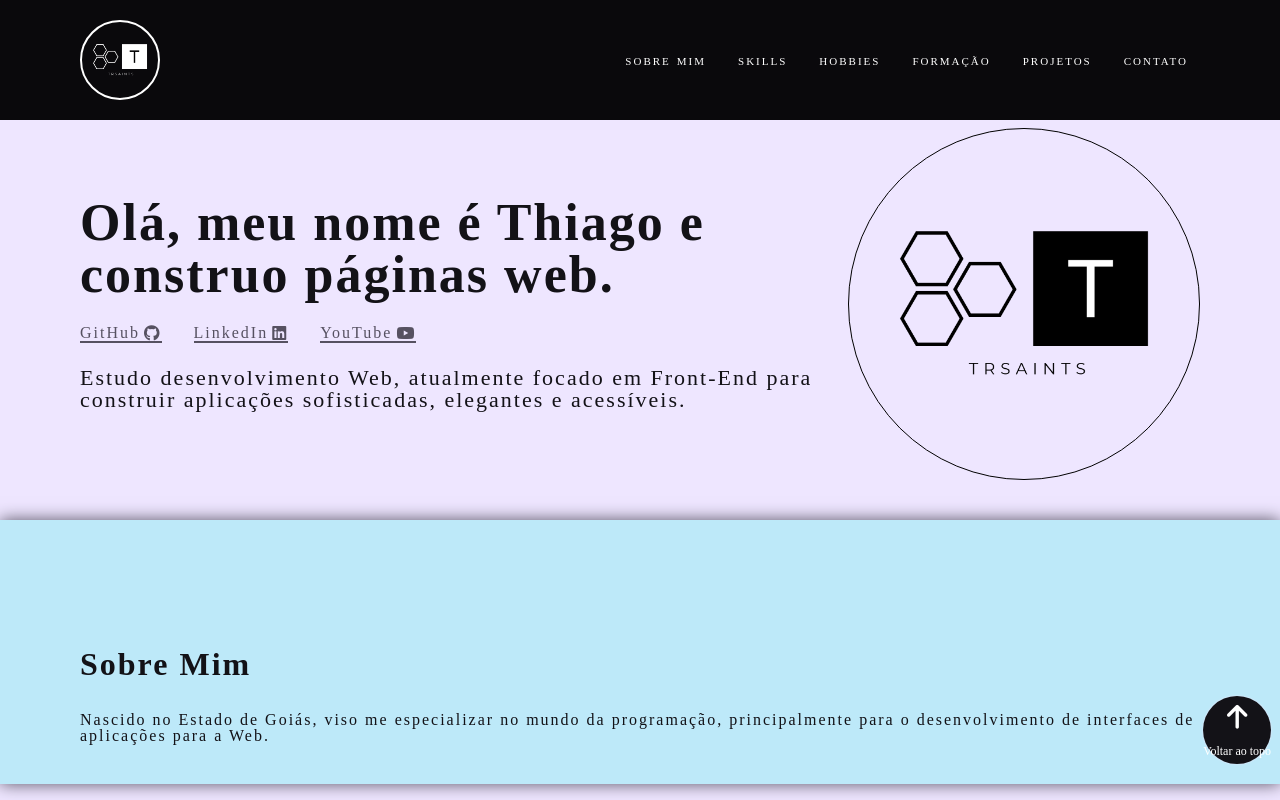
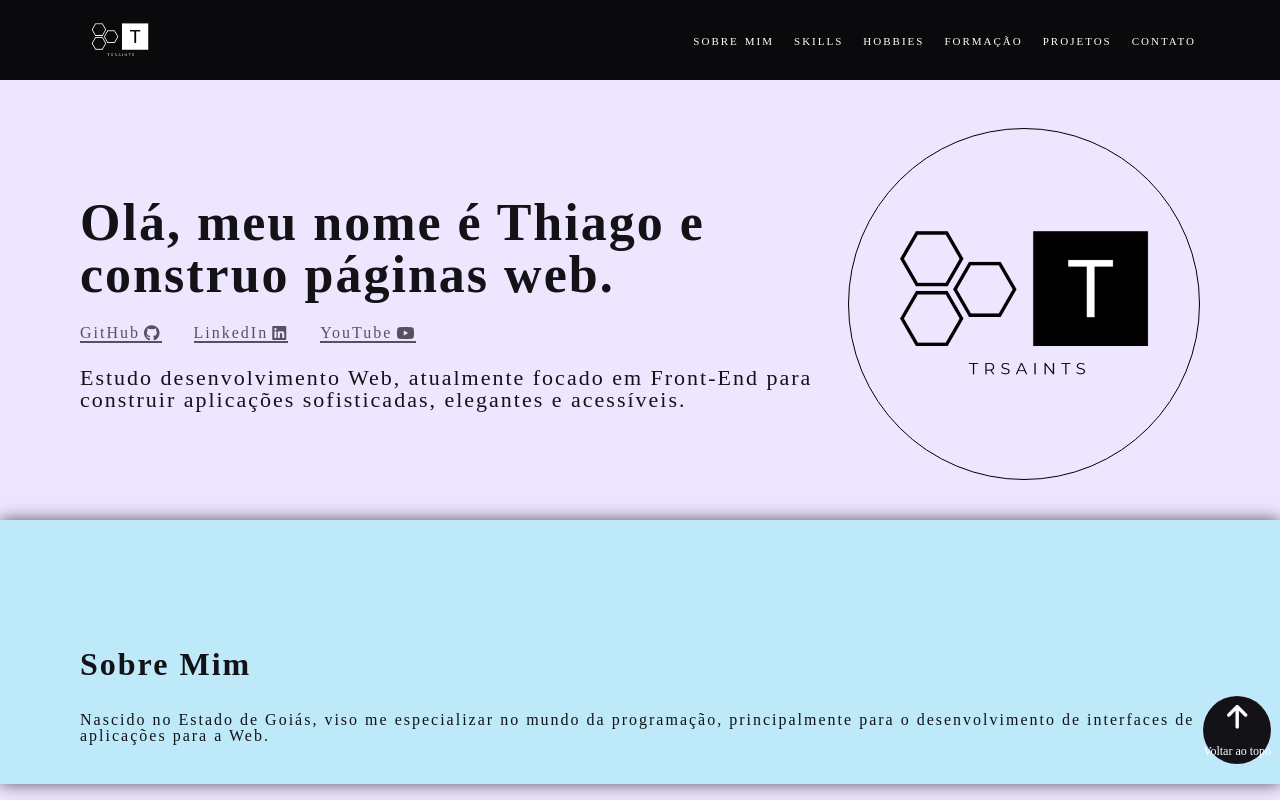
Before and after one commit to trsaints/challenge-portoflio, a website with bundled scripts: page index.html in a window 1280 px wide. Shown: the top 800 px of the page. Built offline with nearby package versions, Linux system fonts and the light colour scheme.

Commit message:
Ajuste na barra de navegação

```diff
--- a/app/styles/header.css
+++ b/app/styles/header.css
@@ -59,7 +59,7 @@
 
 .header__nav__links {
   flex-direction: column;
-  gap: .5rem;
+  gap: .75rem;
   text-align: center;
 
   padding-top: 2.5rem;
@@ -68,7 +68,7 @@
 .header__nav__link {
   display: inline-block;
   border: 0.25rem solid transparent;
-  padding: 0.5rem;
+  padding-block: 0.5rem;
   color: inherit;
   text-decoration: none;
   font-weight: 500;
@@ -94,6 +94,7 @@
 @media screen and (min-width: 1024px) {
   .header {
     flex-direction: row;
+    padding: 0 5rem;
   }
 
   .header__logo {
@@ -101,7 +102,6 @@
     min-width: 5rem;
     width: 5rem;
     border-radius: 100%;
-    border: 0.125rem solid;
   }
 
   .header__menu__btn {
```
